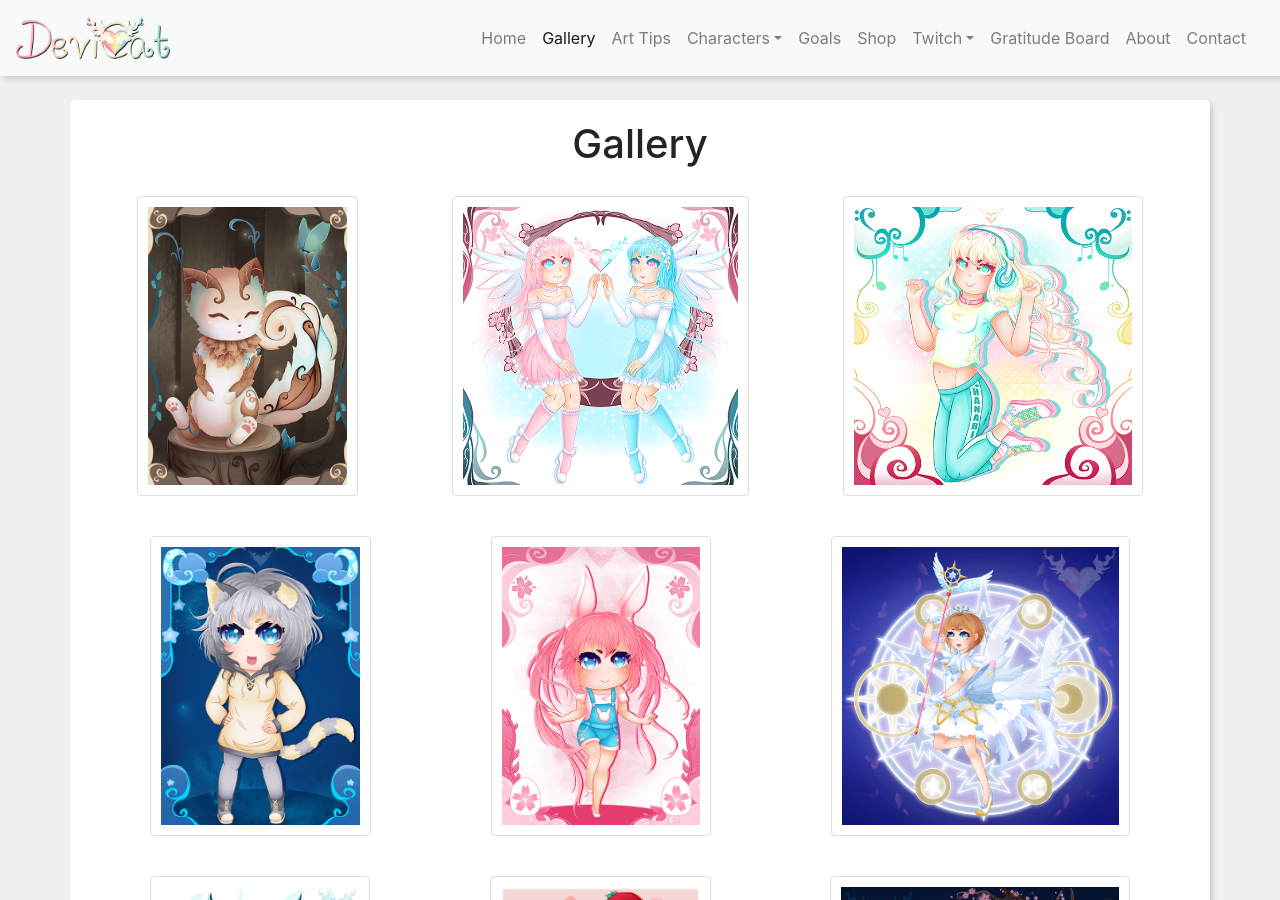
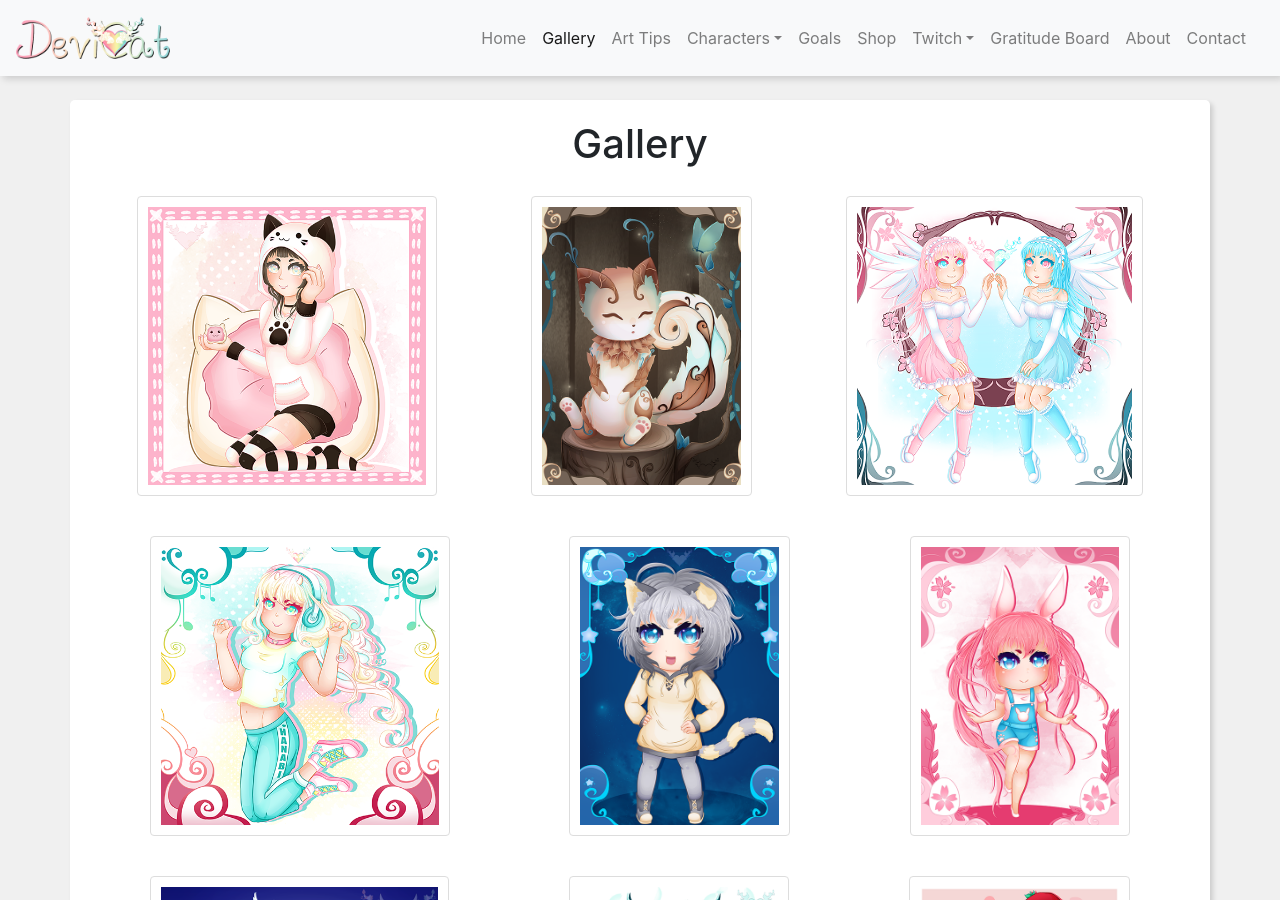
Before and after one commit to DeviCatOutlet/devicatoutlet.github.io, a Jekyll site: the page built from gallery.md, in a window 1280 px wide and 900 px high. Built offline with Jekyll 4.4.1, drawn with Linux system fonts in a browser that asks for light colours; nearby versions of some CDN libraries; our own code applies the rules of GitHub Pages for plain Markdown files.

Commit message:
Update Gallery
Add devicat donut girl to gallery.

```diff
--- a/gallery.md
+++ b/gallery.md
@@ -1,6 +1,7 @@
 # Gallery
 
 
+![DeviCat Donut Girl](img/devicat_donut_girl 2018.png)
 ![Earth Kitsune](img/earthkitsune2018.png)
 ![CCB Lolita Twins](img/ccb_lolita_twins_2018.png)
 ![Hanabi](img/hanabi.png)
```
Also changed, not shown: other parts of gallery.md (+0 -1 lines), img/devicat_donut_girl 2018.png (added).
